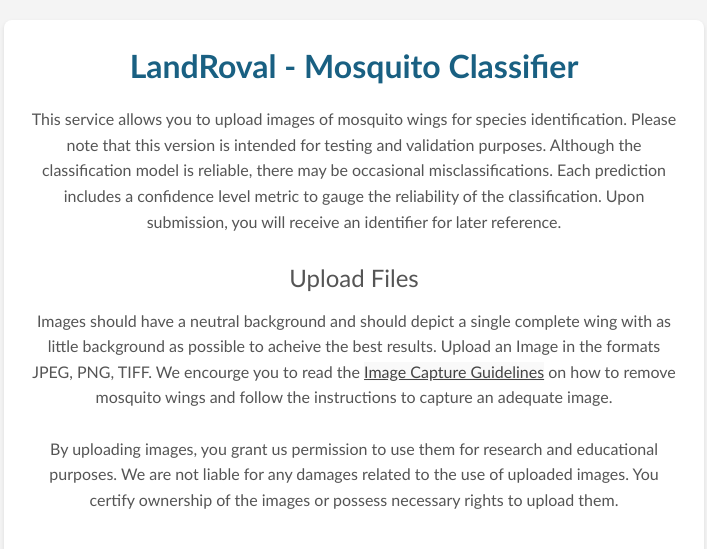
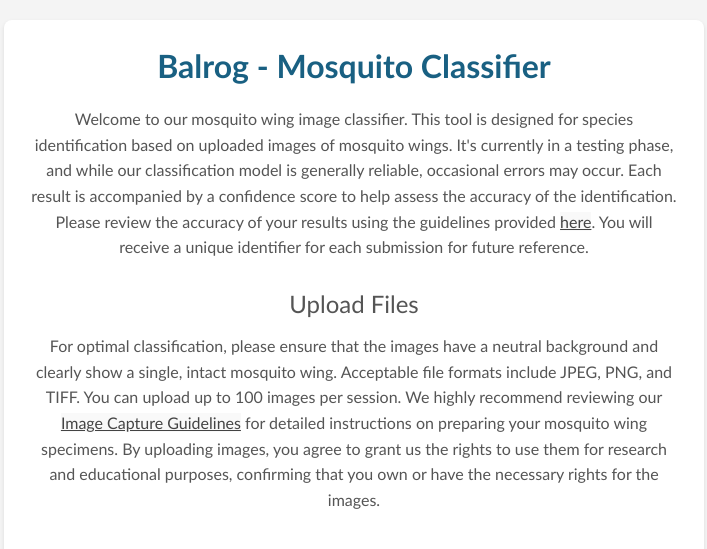
Before and after one commit to KNolte19/MosquitoWingClassifier, a Flask app: page / in a window 1280 px wide. Shown: the top 549 px of the page, without its empty margins (286-993 px from the left). Run offline with Flask 3, Linux system fonts and the light colour scheme.

Commit message:
Update upload.html

```diff
--- a/templates/upload.html
+++ b/templates/upload.html
@@ -3,20 +3,19 @@
 <head>
     <meta charset="UTF-8">
     <meta name="viewport" content="width=device-width, initial-scale=1.0">
-    <title>LandRoval - Mosquito Classifier</title>
+    <title>Balrog - Mosquito Classifier</title>
     <link rel="stylesheet" href="static/css/styles.css">
 </head>
 <body>
     <div class="container">
-        <h1>LandRoval - Mosquito Classifier</h1>
+        <h1>Balrog - Mosquito Classifier</h1>
             <div class="tooltip-text">
-This service allows you to upload images of mosquito wings for species identification. Please note that this version is intended for testing and validation purposes. Although the classification model is reliable, there may be occasional misclassifications. Each prediction includes a confidence level metric to gauge the reliability of the classification. Upon submission, you will receive an identifier for later reference.
+Welcome to our mosquito wing image classifier. This tool is designed for species identification based on uploaded images of mosquito wings. It's currently in a testing phase, and while our classification model is generally reliable, occasional errors may occur. Each result is accompanied by a confidence score to help assess the accuracy of the identification. Please review the accuracy of your results using the guidelines provided <a href="/display_iden_pdf">here</a>. You will receive a unique identifier for each submission for future reference.
             </div>
         <h2>Upload Files</h2>
             <div class="tooltip-text">
-Images should have a neutral background and should depict a single complete wing with as little background as possible to acheive the best results. Upload an Image in the formats JPEG, PNG, TIFF. We encourge you to read the <a href="/display_pdf"> Image Capture Guidelines</a> on how to remove mosquito wings and follow the instructions to capture an adequate image. <br><br> By uploading images, you grant us permission to use them for research and educational purposes. We are not liable for any damages related to the use of uploaded images. You certify ownership of the images or possess necessary rights to upload them.
-
-                <div class="logo-container-wings">
+For optimal classification, please ensure that the images have a neutral background and clearly show a single, intact mosquito wing. Acceptable file formats include JPEG, PNG, and TIFF. You can upload up to 100 images per session. We highly recommend reviewing our <a href="/display_pdf">Image Capture Guidelines</a> for detailed instructions on preparing your mosquito wing specimens. By uploading images, you agree to grant us the rights to use them for research and educational purposes, confirming that you own or have the necessary rights for the images.
+            <div class="logo-container-wings">
                     <a class="wing-example">
                     <img src="{{ url_for('static', filename='images/wing-example-1.png') }}" alt="Wing Image Example">
                     </a>
```
